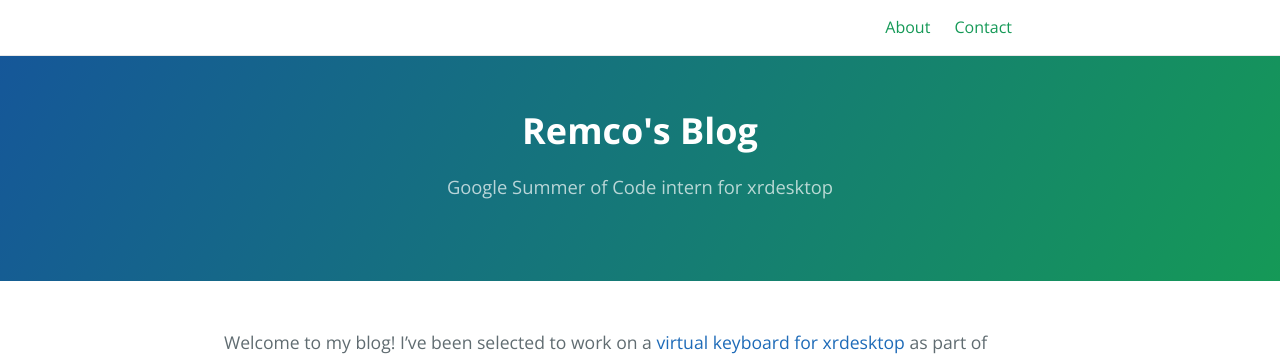
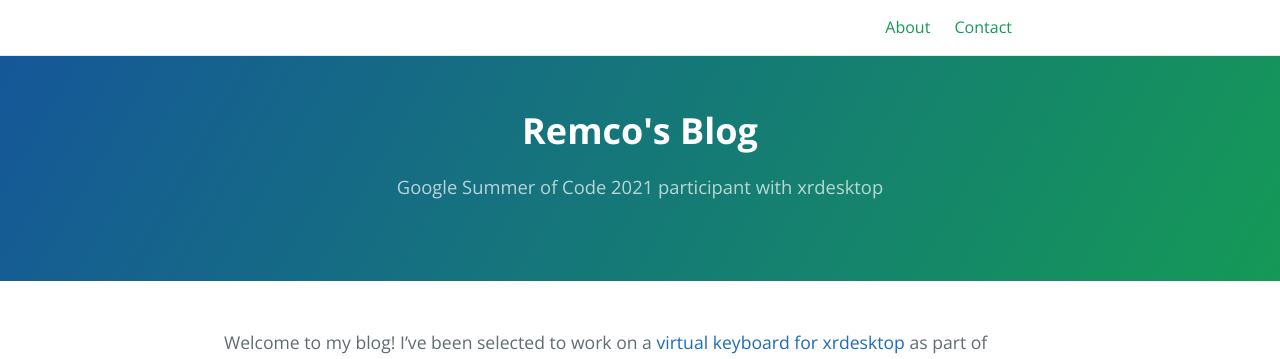
Before and after one commit to remcokranenburg/blog, a Jekyll site: the page built from index.md, in a window 1280 px wide. Shown: the top 359 px of the page. Built offline with Jekyll 4.4.1, drawn with Linux system fonts in a browser that asks for light colours.

Commit message:
GSoC participant, not intern

```diff
--- a/_config.yml
+++ b/_config.yml
@@ -1,5 +1,5 @@
 title: Remco's Blog
-description: Google Summer of Code intern for xrdesktop
+description: Google Summer of Code 2021 participant with xrdesktop
 author: Remco Kranenburg
 
 url: "https://remcokranenburg.com"
```
